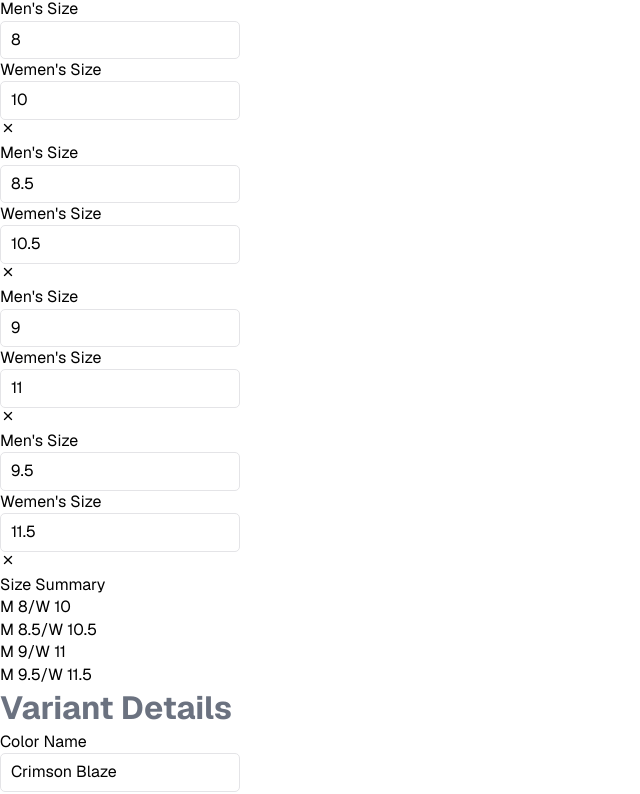
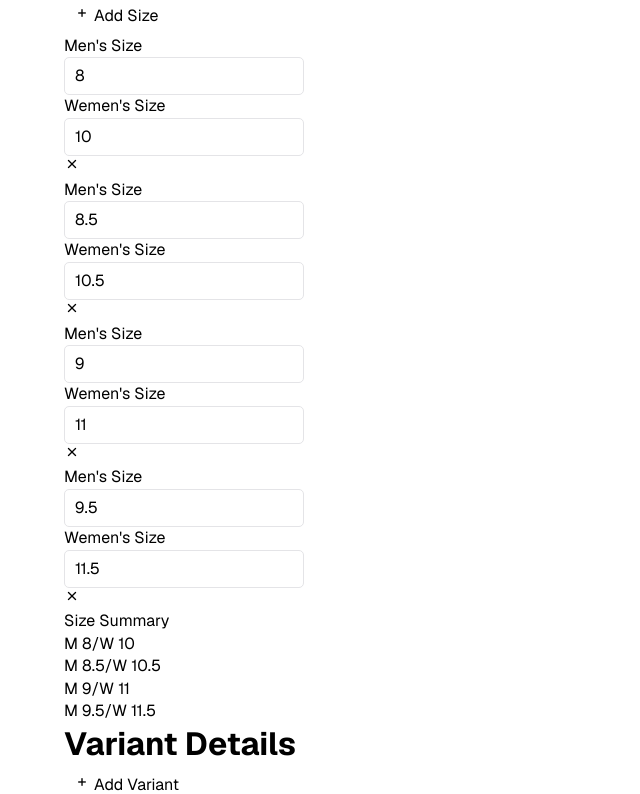
Before and after one commit to ixtk/sturdy-umbrella, a React (Vite) app in the folder frontend/: page /products/1 in a window 1280 px wide. Shown: the part 1292-2086 px from the top of the page, without its empty margins (0-640 px from the left). Built offline with nearby package versions, Linux system fonts and the light colour scheme.

Commit message:
state change on input edit

```diff
--- a/frontend/src/pages/EditProduct.jsx
+++ b/frontend/src/pages/EditProduct.jsx
@@ -1,10 +1,9 @@
 import { useParams } from "react-router-dom"
 import { useState, useEffect } from "react"
 import productData from "./fake.json"
-
+import "./EditProduct.scss"
 export default function EditProductPage() {
   const { productId } = useParams()
-
   const [product, setProduct] = useState(null)
 
   useEffect(() => {
@@ -22,11 +21,19 @@ export default function EditProductPage() {
   return (
     <div>
       <h1>Edit Product</h1>
+
       <p>Product Name</p>
-      <input type="text" value={product.productName} />
+      <input
+        type="text"
+        value={product.productName}
+        onChange={e => setProduct({ ...product, productName: e.target.value })}
+      />
 
       <p>Category</p>
-      <select>
+      <select
+        value={product.category}
+        onChange={e => setProduct({ ...product, category: e.target.value })}
+      >
         {product.categories.map((category, index) => (
           <option key={index} value={category}>
             {category}
@@ -38,11 +45,35 @@ export default function EditProductPage() {
       <div className="pricing">
         <div className="regular-price">
           <p>Regular Price ($)</p>
-          <input type="text" value={product.pricing.regularPrice} />
+          <input
+            type="text"
+            value={product.pricing.regularPrice}
+            onChange={e =>
+              setProduct({
+                ...product,
+                pricing: {
+                  ...product.pricing,
+                  regularPrice: e.target.value
+                }
+              })
+            }
+          />
         </div>
         <div className="sale-price">
           <p>Sale Price ($)</p>
-          <input type="text" value={product.pricing.salePrice} />
+          <input
+            type="text"
+            value={product.pricing.salePrice}
+            onChange={e =>
+              setProduct({
+                ...product,
+                pricing: {
+                  ...product.pricing,
+                  salePrice: e.target.value
+                }
+              })
+            }
+          />
         </div>
         <div className="on-sale">
           <div className="toggle-switch"></div> <p>On Sale</p>
@@ -51,28 +82,55 @@ export default function EditProductPage() {
 
       <h1>Variants</h1>
       {product.variants.map((variant, index) => (
-        <div className="variants">
+        <div className="variants" key={index}>
+          <div className="variant-details">
             <h1>Variant Details</h1>
+            <button>
+              <i className="fi fi-rr-plus-small"></i> Add Variant
+            </button>
+          </div>
           <div className="colorName-quantity-images">
             <div className="colorName">
               <p>Color Name</p>
-              <input type="text" value={variant.colorName} />
+              <input
+                type="text"
+                value={variant.colorName}
+                onChange={e => {
+                  const updatedVariants = [...product.variants]
+                  updatedVariants[index] = {
+                    ...variant,
+                    colorName: e.target.value
+                  }
+                  setProduct({ ...product, variants: updatedVariants })
+                }}
+              />
             </div>
             <div className="quantity">
               <p>Stock Quantity</p>
-              <input type="text" value={variant.stockQuantity} />
+              <input
+                type="text"
+                value={variant.stockQuantity}
+                onChange={e => {
+                  const updatedVariants = [...product.variants]
+                  updatedVariants[index] = {
+                    ...variant,
+                    stockQuantity: e.target.value
+                  }
+                  setProduct({ ...product, variants: updatedVariants })
+                }}
+              />
             </div>
             <div className="uploadImages">
               <p>Images</p>
               <button>
-                <i class="fi fi-rr-upload"></i> Upload images
+                <i className="fi fi-rr-upload"></i> Upload Images
               </button>
             </div>
             <div className="image-previews">
               <p>Image Previews</p>
               <div className="images">
-                {variant.images.map((image, index) => (
-                  <img src={image} alt="" />
+                {variant.images.map((image, i) => (
+                  <img key={i} src={image} alt="" />
                 ))}
               </div>
             </div>
@@ -82,36 +140,64 @@ export default function EditProductPage() {
             <div className="available-sizes">
               <p>Available Sizes</p>
               <button>
-                <i class="fi fi-rr-plus-small"></i> add size
+                <i className="fi fi-rr-plus-small"></i> Add Size
               </button>
             </div>
-            {variant.availableSizes.map((size, index) => {
-              return (
-                <div className="men-women-size">
+            {variant.availableSizes.map((size, sizeIndex) => (
+              <div className="men-women-size" key={sizeIndex}>
                 <div className="men-size">
                   <p>Men's Size</p>
-                    <input type="text" value={size.mensSize} />
+                  <input
+                    type="text"
+                    value={size.mensSize}
+                    onChange={e => {
+                      const updatedVariants = [...product.variants]
+                      const updatedSizes = [...variant.availableSizes]
+                      updatedSizes[sizeIndex] = {
+                        ...size,
+                        mensSize: e.target.value
+                      }
+                      updatedVariants[index] = {
+                        ...variant,
+                        availableSizes: updatedSizes
+                      }
+                      setProduct({ ...product, variants: updatedVariants })
+                    }}
+                  />
                 </div>
                 <div className="wemen-size">
                   <p>Wemen's Size</p>
-                    <input type="text" value={size.womensSize} />
+                  <input
+                    type="text"
+                    value={size.womensSize}
+                    onChange={e => {
+                      const updatedVariants = [...product.variants]
+                      const updatedSizes = [...variant.availableSizes]
+                      updatedSizes[sizeIndex] = {
+                        ...size,
+                        womensSize: e.target.value
+                      }
+                      updatedVariants[index] = {
+                        ...variant,
+                        availableSizes: updatedSizes
+                      }
+                      setProduct({ ...product, variants: updatedVariants })
+                    }}
+                  />
                 </div>
-                  <i class="fi fi-rr-cross-small"></i>
+                <i className="fi fi-rr-cross-small"></i>
               </div>
-              )
-            })}
+            ))}
           </div>
 
           <p>Size Summary</p>
-          {variant.availableSizes.map((size, index) => {
-            return (
-              <div className="size-summary">
+          {variant.availableSizes.map((size, i) => (
+            <div className="size-summary" key={i}>
               <p>
                 M {size.mensSize}/W {size.womensSize}
               </p>
             </div>
-            )
-          })}
+          ))}
         </div>
       ))}
     </div>
--- /dev/null
+++ b/frontend/src/pages/EditProduct.scss
@@ -0,0 +1,24 @@
+:root {
+    --col-accent: hsl(21, 90%, 48%);
+    --col-primary-3: hsl(217, 19%, 27%);
+    --col-primary-2: hsl(220, 9%, 46%);
+    --col-primary-1: hsl(225, 32%, 93%);
+    --col-secondary-2: hsl(240, 6%, 90%);
+    --col-secondary-1: hsl(240, 10%, 95%);
+    --col-light: hsl(0, 0%, 100%);
+    --col-dark: hsl(0, 0%, 0%);
+
+    --border-radius: 5px;
+    --box-shadow:
+      0 0 0 0 hsl(0, 0%, 0%), 0 0 0 0 hsla(0, 0%, 0%, 0),
+      0 1px 2px 0 var(--col-secondary-2);
+  }
+
+body {
+    width: 90%;
+    margin-left: 5%;
+}
+
+h1 {
+    color: var(--col-dark);
+}
```
Lines whose indentation alone changed are shown as unchanged.
